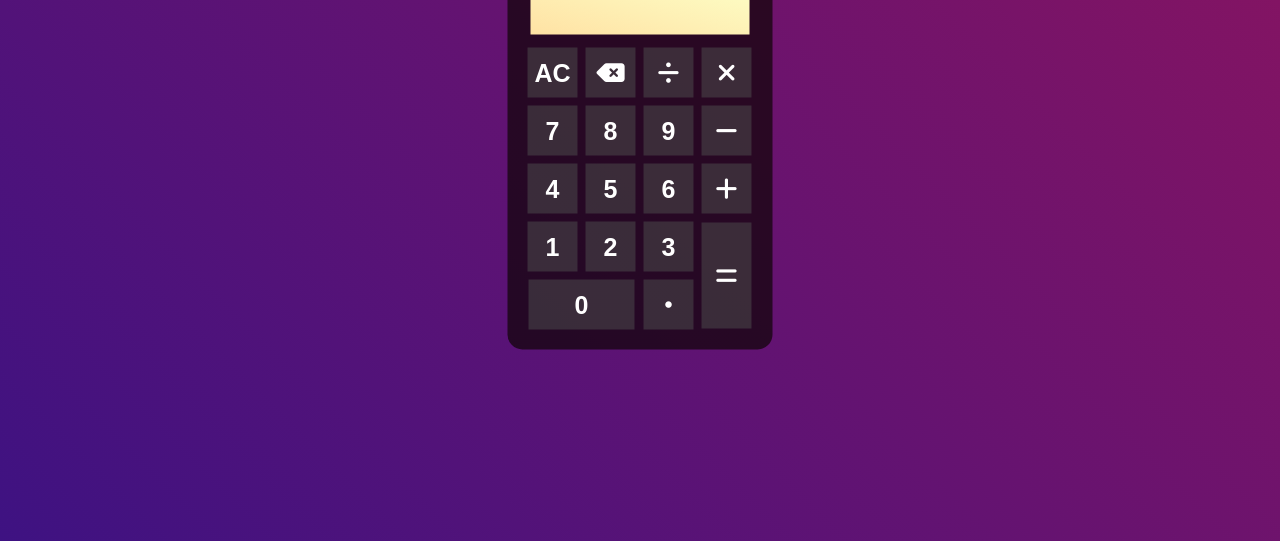
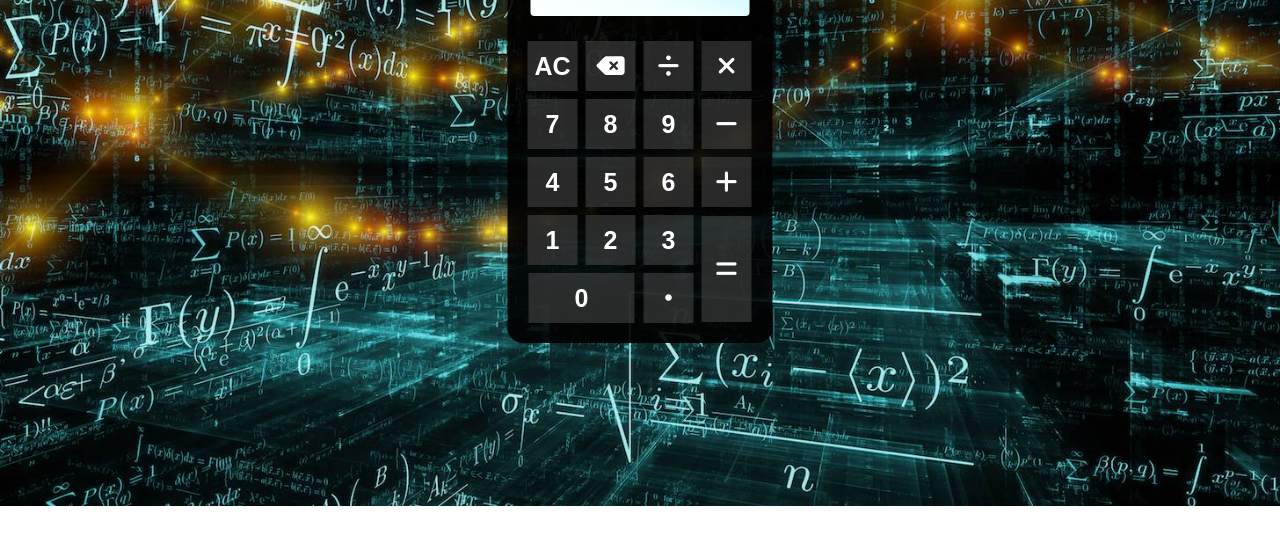
Before and after one commit to muellerviana/calculadora, a plain HTML site: page Calculadora_js/index.html in a window 1280 px wide. Shown: the part 259-800 px from the top of the page. Drawn offline with Linux system fonts and the light colour scheme.

Commit message:
final commit

```diff
--- a/Calculadora_js/index.html
+++ b/Calculadora_js/index.html
@@ -29,7 +29,7 @@
         <div class="calculadora">
 
 
-                <h1>Calculadora</h1>
+
                 <p id="result"> </p>
 
                 <table>
--- a/Calculadora_js/style.css
+++ b/Calculadora_js/style.css
@@ -1,3 +1,5 @@
+@import url('https://fonts.googleapis.com/css2?family=Orbitron&display=swap');
+
 *{
     margin:  0;
     padding: 0;
@@ -8,6 +10,7 @@
 #titulo{
 
     padding: 20px;
+    background-color: rgba(0, 0, 0, 0.795);
 }
 
 a{
@@ -31,7 +34,10 @@ a{
 
 
 .fundo{
-    background-image: linear-gradient(45deg, #3E1282, #8C145F );
+    background-image: linear-gradient(45deg, #3E1282, #ce0f0f );
+    background-image: url("math.jpg");
+    background-repeat: no-repeat;
+    background-size: 100%;
     height: 100vh;
     color: #fff;
     font-family: Arial, Helvetica, sans-serif;
@@ -42,12 +48,14 @@ a{
 
 .calculadora {
     position: absolute;
-    background-color: rgba(14, 4, 4, 0.699);
+    background-color: rgba(2, 1, 1, 0.904);
     top: 50%;
     left: 50%;
     transform: translate(-50%,-50%);
     border-radius: 15px;
     padding: 15px;
+
+
 
 
 }
@@ -73,8 +81,8 @@ a{
 
 .botao:hover{
     color: rgb(20, 22, 22);
-    background-image: linear-gradient(45deg, rgb(110, 233, 255) ,rgb(220, 240, 253)) ;
-    box-shadow: rgba(176, 242, 253, 0.979) 1px 5px 10px;
+    background-image: linear-gradient(45deg, rgb(107, 98, 98) ,rgb(220, 240, 253)) ;
+    box-shadow: rgba(223, 223, 223, 0.979) 1px 5px 10px;
     border-radius: 4.5px;
 
 }
@@ -91,13 +99,19 @@ a{
 #result {
     color: rgb(3, 3, 3);
     font-weight: bold;
+    font-size: 17px;
     width: 207px;
     height:30px;
     margin: 8px;
     font-size: 25px;
-    background-image: linear-gradient(15deg, rgb(255, 226, 164) ,rgb(253, 252, 195)) ;
+    font-family: 'Orbitron', sans-serif;
+    background-image: linear-gradient(15deg, rgb(255, 255, 255),rgb(239, 254, 255) ,rgb(188, 244, 252)) ;
     text-align: right;
     padding: 6px;
+    border-radius: 4px;
+    margin-top: 20px;
+    margin-bottom: 20px;
+
 }
 
 
```
Also changed, not shown: Calculadora_js/math.jpg (added).
